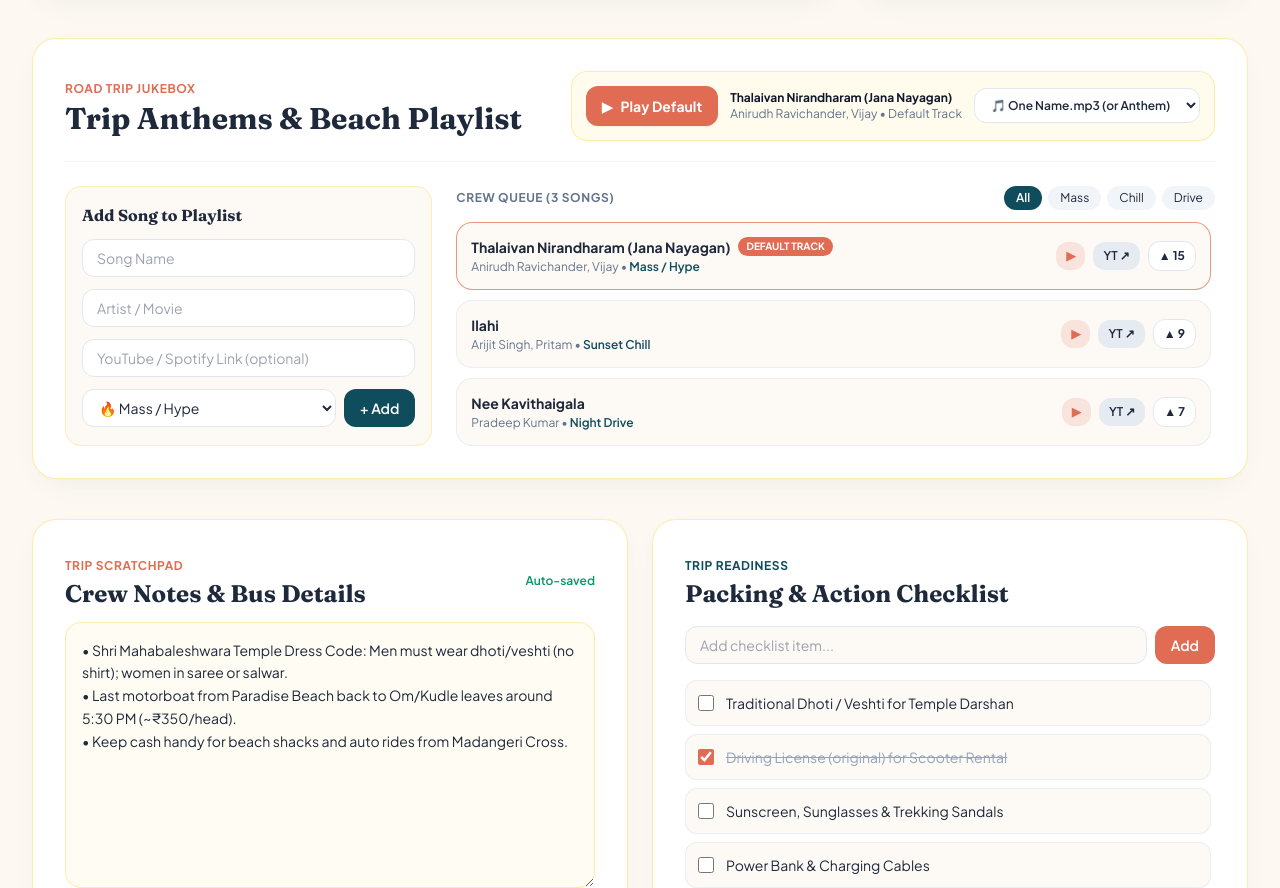
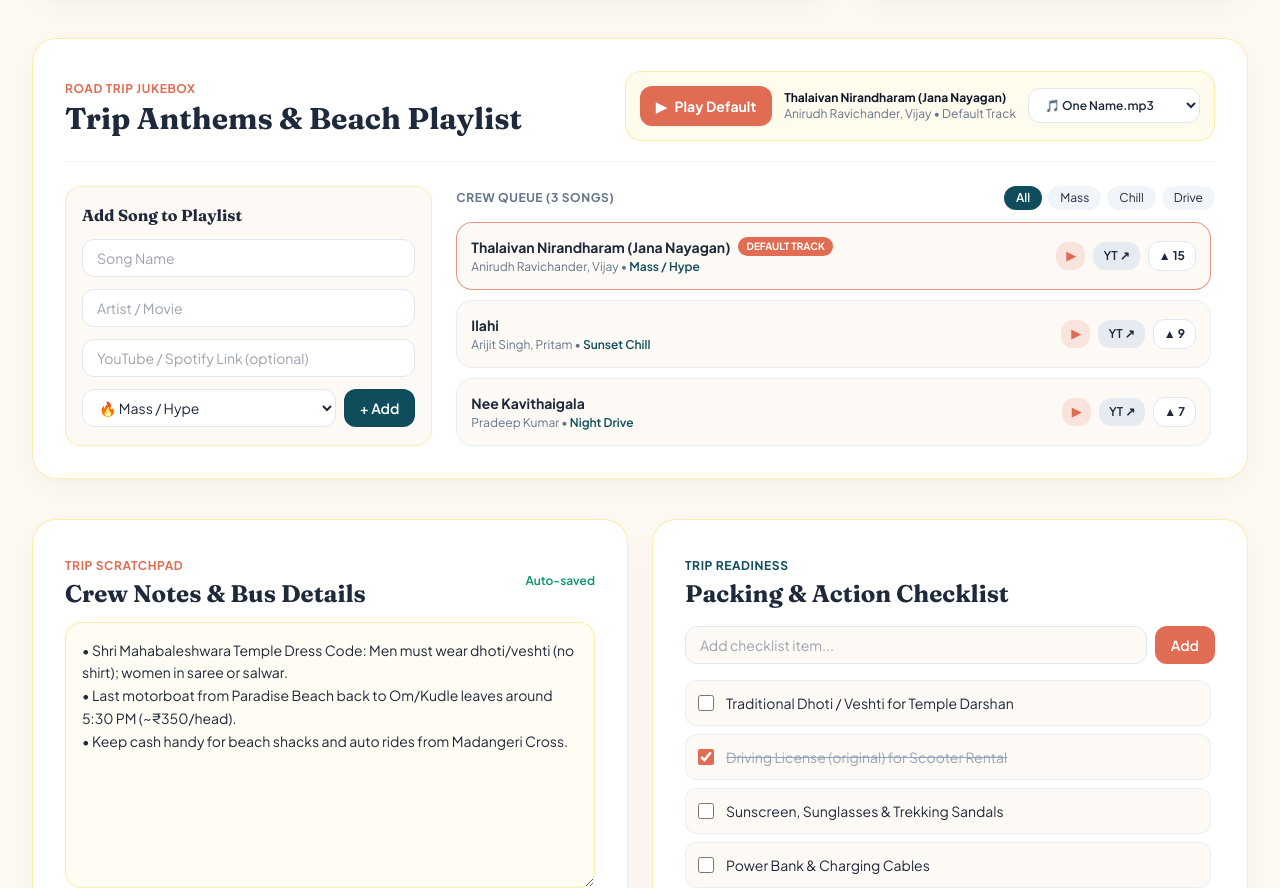
Before and after one commit to Bharatjames/Gokarna, a plain HTML site: page index.html in a window 1280 px wide. Shown: the part 1753-2641 px from the top of the page. Drawn offline with nearby package versions, Linux system fonts and the light colour scheme.

Commit message:
Remove '(or Anthem)' from mp3 option text

```diff
--- a/index.html
+++ b/index.html
@@ -264,7 +264,7 @@
             <div id="nowPlayingSub" class="text-slate-500 dark:text-slate-400">Anirudh Ravichander, Vijay • Default Track</div>
           </div>
           <select id="synthModeSelect" onchange="switchSynthMode()" class="ml-auto bg-white dark:bg-slate-900 border border-slate-200 dark:border-slate-700 rounded-xl px-3 py-2 text-xs font-semibold">
-            <option value="mp3">🎵 One Name.mp3 (or Anthem)</option>
+            <option value="mp3">🎵 One Name.mp3</option>
             <option value="lofi">🌅 Kudle Sunset Lo-Fi</option>
           </select>
         </div>
```
